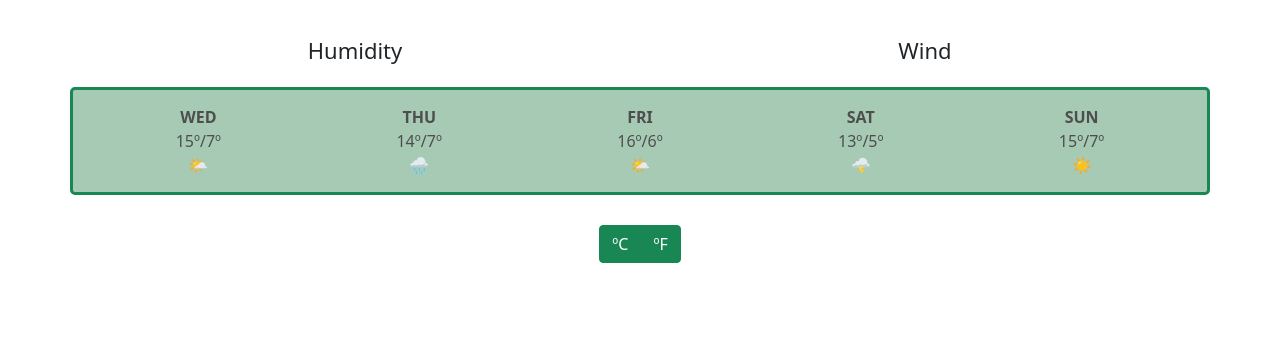
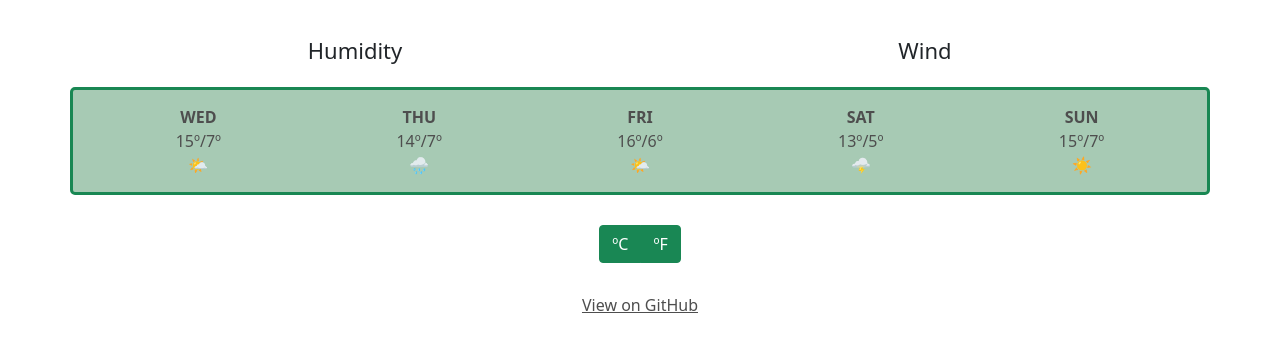
Before and after one commit to mar1ab/shecodes-weather-project, a plain HTML site: page index.html in a window 1280 px wide. Shown: the part 264-616 px from the top of the page. Drawn offline with nearby package versions, Linux system fonts and the light colour scheme.

Commit message:
Added gitHub link and styling on the link

```diff
--- a/index.html
+++ b/index.html
@@ -54,6 +54,11 @@
           </button>
         </div>
       </div>
+      <a
+        href="https://github.com/mar1ab/shecodes-weather-project"
+        id="github-link"
+        >View on GitHub</a
+      >
     </div>
     <script src="src/script.js"></script>
   </body>
--- a/src/style.css
+++ b/src/style.css
@@ -36,3 +36,9 @@ h3 {
   border-radius: 2.5px;
   padding: 2px 7.5px;
 }
+#github-link {
+  text-align: center;
+  display: block;
+  margin: 0 auto;
+  color: #4e4e4e;
+}
```
Also changed, not shown: 1 other file.
